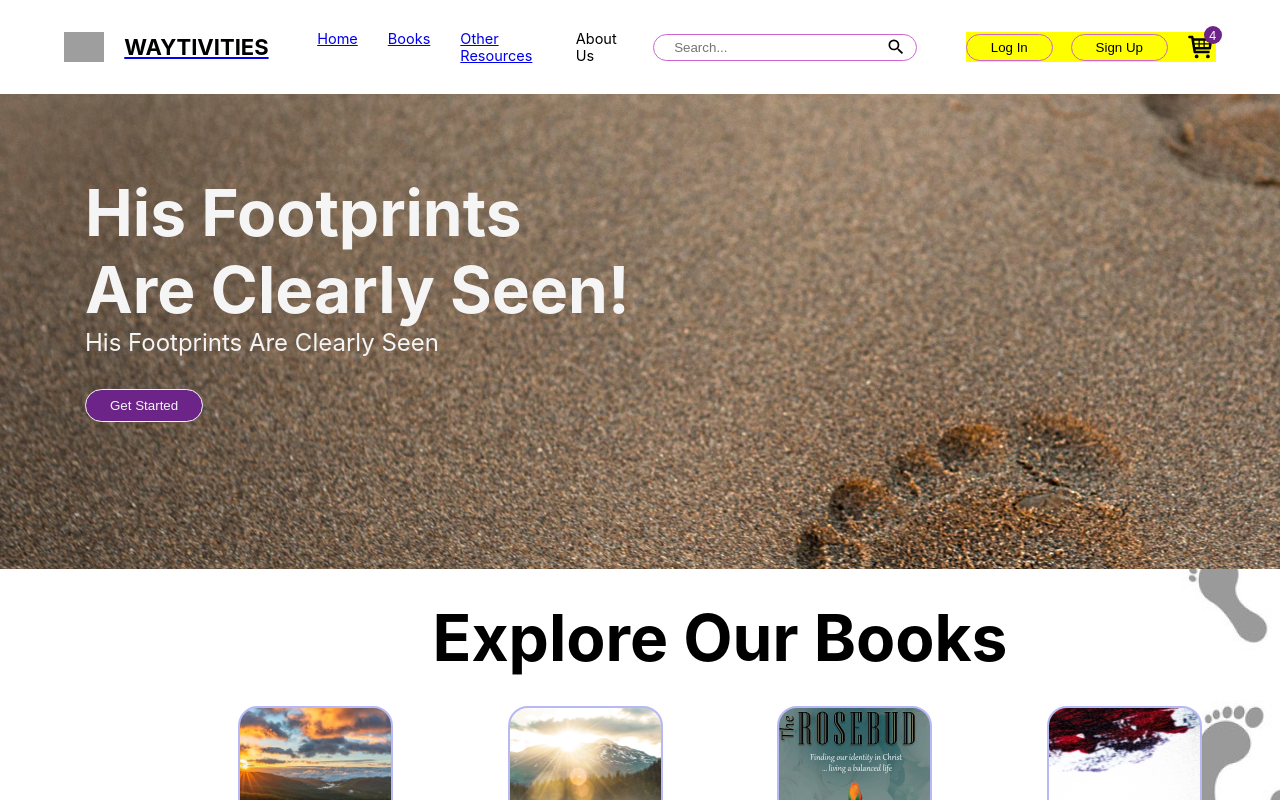
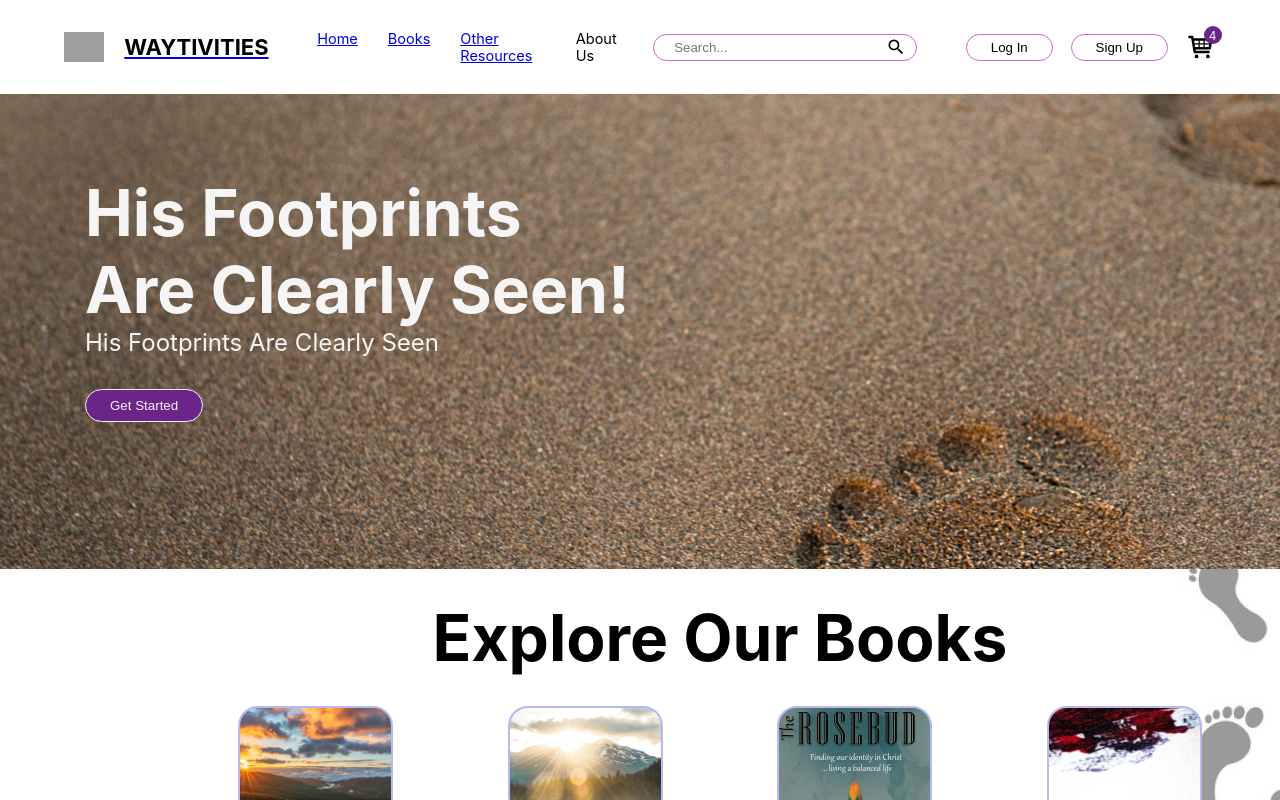
Before and after one commit to Confinesofgrace/Waytivities-Test, a React (Create React App) app: page / in a window 1280 px wide. Shown: the top 800 px of the page. Built offline with nearby package versions, Linux system fonts and the light colour scheme; grey boxes are pictures that could not be loaded.

Commit message:
Navbar Updated

```diff
--- a/src/App.css
+++ b/src/App.css
@@ -88,8 +88,6 @@
   display: flex;
   justify-content: space-between;
   align-items: center;
-
-  background-color: yellow;
 }
 
 
```
